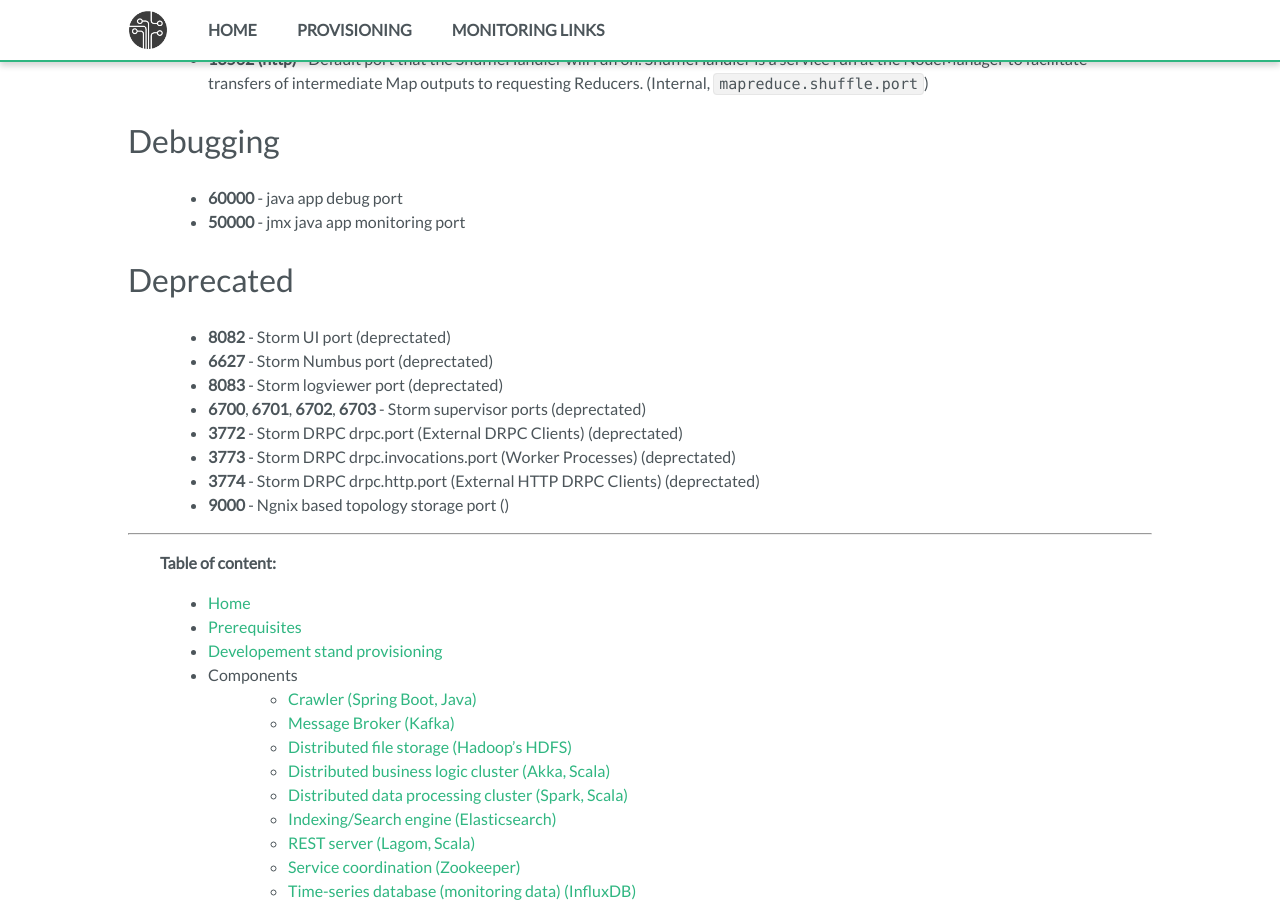
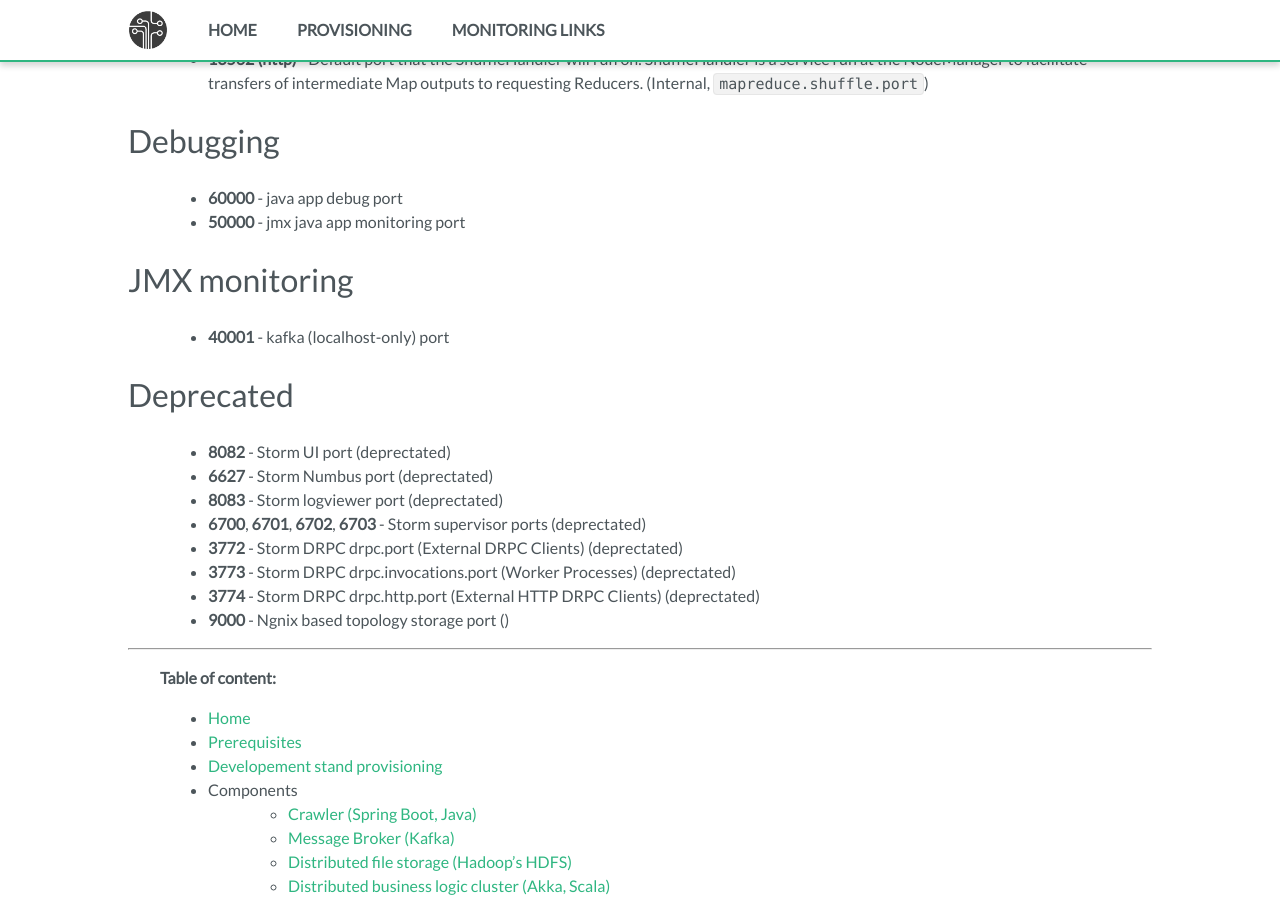
Before and after one commit to fedor-malyshkin/story_line2_build, a Jekyll site: the page built from docs/ports.md, in a window 1280 px wide and 900 px high, scrolled down 1792 px. Built offline with Jekyll 4.4.1, drawn with Linux system fonts in a browser that asks for light colours.

Commit message:
ROOT: add some fixes

```diff
--- a/docs/ports.md
+++ b/docs/ports.md
@@ -63,6 +63,9 @@ permalink: ports
 - __60000__ - java app debug port
 - __50000__ - jmx java app monitoring port
 
+# JMX monitoring
+- __40001__ - kafka (localhost-only) port
+
 # Deprecated
 - __8082__ - Storm UI port (deprectated)
 - __6627__ - Storm Numbus port (deprectated)
```
Also changed, not shown: 1 other file.
